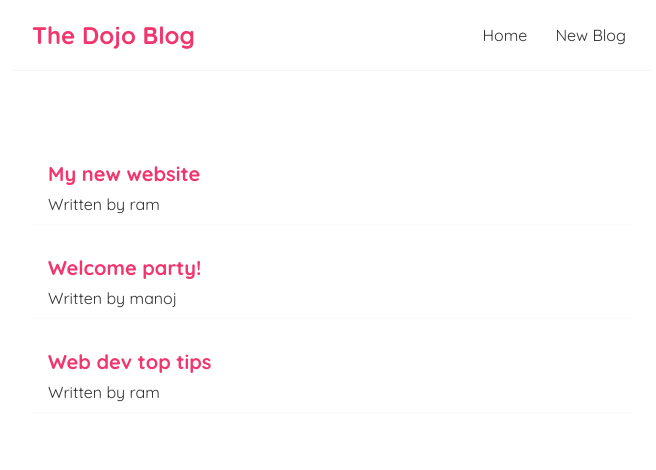
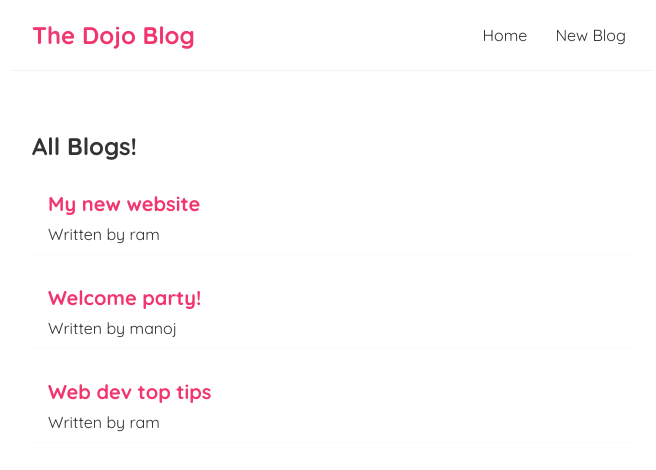
Before and after one commit to Svmpankaj/React-JS-Crash-Course, a React (Create React App) app: page / in a window 1280 px wide. Shown: the top 470 px of the page, without its empty margins (308-964 px from the left). Built offline with nearby package versions, Linux system fonts and the light colour scheme.

Commit message:
passed props in another way

```diff
--- a/src/BlogList.js
+++ b/src/BlogList.js
@@ -1,11 +1,11 @@
 import React from 'react'
 
-const BlogList = (props) => {
+const BlogList = ({ blogs, title }) => {
 
-    const blogs = props.blogs;
-    const title = props.title;
+    // const blogs = props.blogs;
+    // const title = props.title;
 
-    console.log(props, blogs);
+    // console.log(props, blogs);
 
     return (
         <div className='blog-list'>
--- a/src/Home.js
+++ b/src/Home.js
@@ -10,7 +10,7 @@ const Home = () => {
 
     return (
         <div className="home">
-            <BlogList blogs={blogs} />
+            <BlogList blogs={blogs} title="All Blogs!" />
         </div>
     )
 }
```
